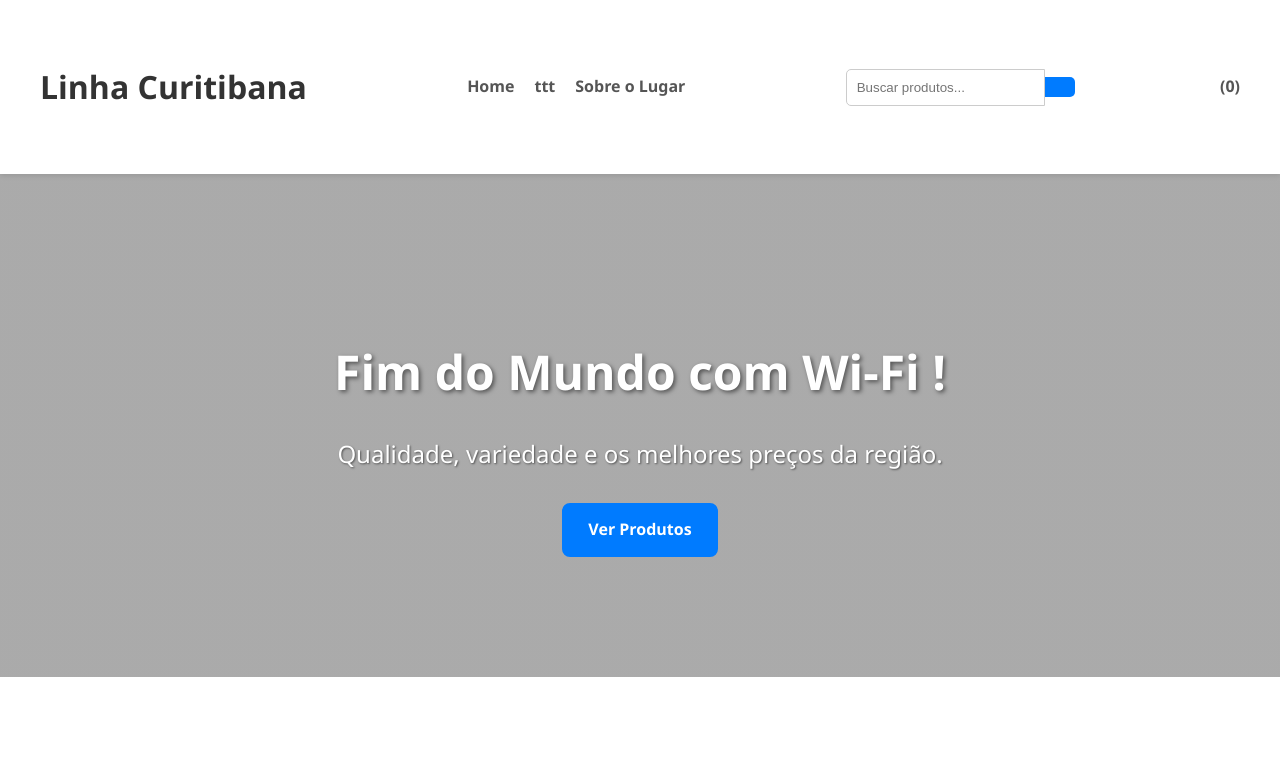
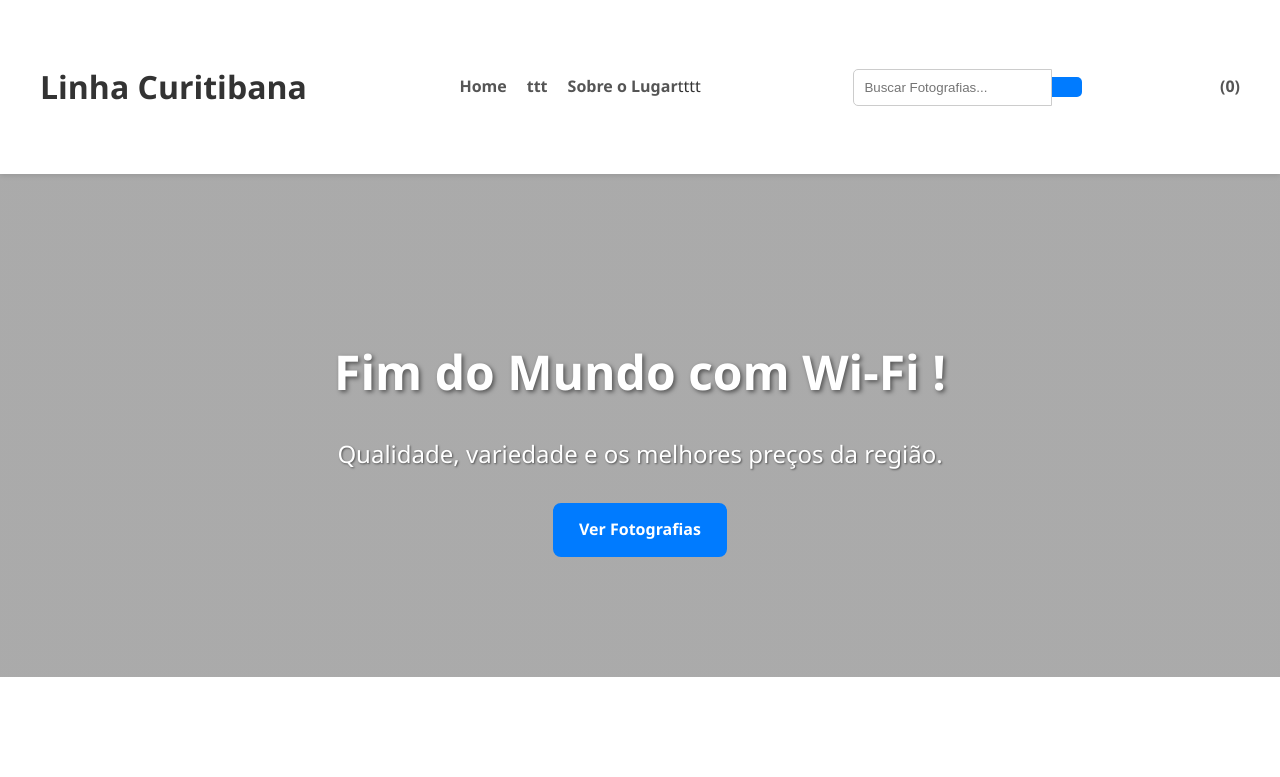
Before and after one commit to luanaschuantes/meumundo-localizacao, a plain HTML site: page index.html in a window 1280 px wide. Shown: the top 777 px of the page. Drawn offline with Linux system fonts and the light colour scheme; some icons are missing.

Commit message:
Update index.html

```diff
--- a/index.html
+++ b/index.html
@@ -14,12 +14,12 @@
                 <ul>
                     <li><a href="index.html">Home</a></li>
                     <li><a href="#">ttt</a></li>
-                    <li><a href="sobrenos.html">Sobre o Lugar</a></li>
+                    <li><a href="sobrenos.html">Sobre o Lugar</a>tttt</li>
                     <li><a href="#"></a></li>
                 </ul>
             </nav>
             <div class="search-bar">
-                <input type="text" placeholder="Buscar produtos...">
+                <input type="text" placeholder="Buscar Fotografias...">
                 <button type="submit"><i class="fas fa-search"></i></button>
             </div>
             <div class="cart-icon">
@@ -34,7 +34,7 @@
                 <div class="hero-content">
                     <h2 class="hero-title">Fim do Mundo com Wi-Fi !</h2>
                     <p class="hero-subtitle">Qualidade, variedade e os melhores preços da região.</p>
-                    <a href="#" class="button primary">Ver Produtos</a>
+                    <a href="#" class="button primary">Ver Fotografias</a>
                 </div>
             </div>
         </section>
```
